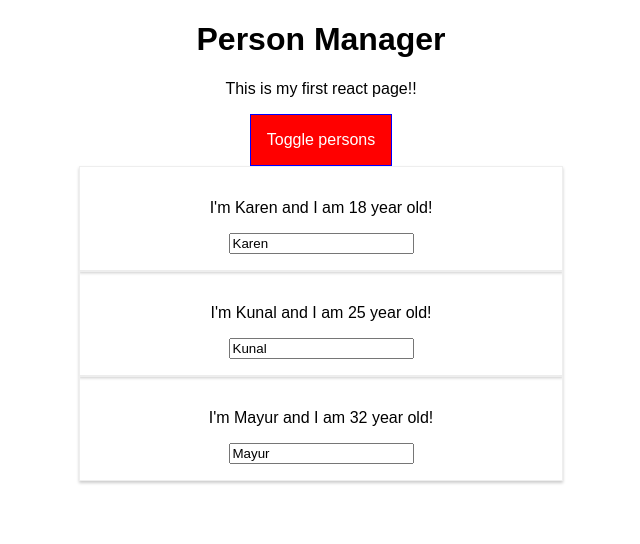
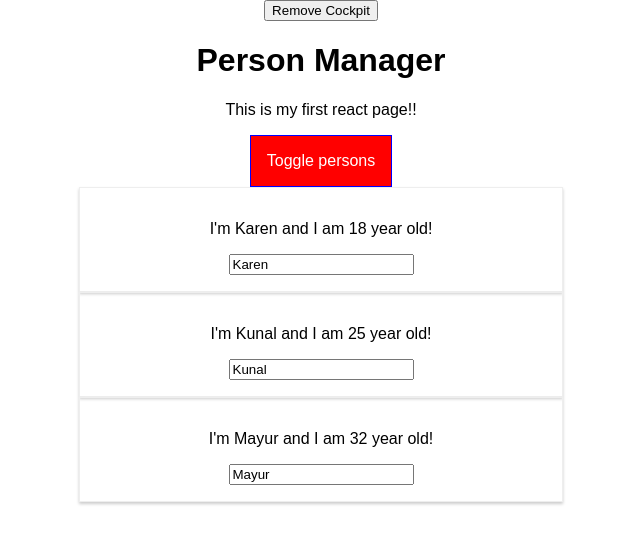
Before and after one commit to kunalkanere16/react-complete-guide, a React app: page / in a window 1280 px wide. Both pictures are taken after a click on the button "Toggle persons". Shown: the top 544 px of the page, without its empty margins (319-959 px from the left). Built offline with nearby package versions, Linux system fonts and the light colour scheme.

Commit message:
React Lifecycle Hook/Methods

```diff
--- a/src/components/Cockpit/Cockpit.js
+++ b/src/components/Cockpit/Cockpit.js
@@ -1,7 +1,29 @@
-import React from 'react';
+import React, {useEffect} from 'react';
 import classes from './Cockpit.css';
 
 const cockpit = ( props ) => {
+  //pass function to useEffect
+  useEffect(() => {
+    console.log('[Cockpit.js] useEffect');
+    // this is componentDidMount and componentDidUpdate in one effect
+    //eg: Http request
+    const timer = setTimeout(() =>{
+      alert('Saved data to cloud!');
+    }, 1000);
+    return () => {
+      clearTimeout(timer);
+      //this runs when component is destroyed as empty array is passed to useEffect
+      console.log('[Cockpit.js] cleanup work in useEffect')
+    };
+  }, []); // empty array for mount only, props.component_name for component update only
+
+  useEffect(() => {
+    console.log('[Cockpit.js] 2nd useEffect');
+    return () => {
+      // no last argument to useEffect will trigger cleanup on every update cycle
+      console.log('[Cockpit.js] cleanup work in 2nd useEffect');
+    };
+  });
 
   const classesAssigned = [];
   let btnClass = '';
@@ -9,10 +31,10 @@
       btnClass = classes.Red;
   }
 
-    if(props.persons.length<=2){
+  if(props.personsLength<=2){
     classesAssigned.push(classes.red);
   }
-    if(props.persons.length<=1){
+  if(props.personsLength<=1){
     classesAssigned.push(classes.bold);
   }
   return (
@@ -26,4 +48,4 @@
   );
 };
 
-export default cockpit;
+export default React.memo(cockpit);
--- a/src/components/Persons/Person/Person.js
+++ b/src/components/Persons/Person/Person.js
@@ -1,14 +1,17 @@
-import React from 'react';
+import React, {Component} from 'react';
 import classes from './Person.css'
-const person = (props) => {
-    console.log('[Person.js] rendering...');
-    return (
-    <div className={classes.Person} >
-        <p onClick={props.click}>I'm {props.name} and I am {props.age} year old!</p>
-        <p>{props.children}</p>
-        <input type='text' onChange={props.changed} value={props.name}/>
-    </div>
-    );
+class Person extends Component {
+    render(){
+        console.log('[Person.js] rendering...');
+
+        return (
+            <div className={classes.Person} >
+                <p onClick={this.props.click}>I'm {this.props.name} and I am {this.props.age} year old!</p>
+                <p>{this.props.children}</p>
+                <input type='text' onChange={this.props.changed} value={this.props.name}/>
+            </div>
+        );
+    }
 };
 
-export default person;
+export default Person;
--- a/src/components/Persons/Persons.js
+++ b/src/components/Persons/Persons.js
@@ -1,18 +1,58 @@
-import React from 'react'
+import React, {Component} from 'react'
 import Person from './Person/Person'
 
-const persons = (props) => {
+class Persons extends Component{
+    // static getDerivedStateFromProps(props, state){
+    //     console.log('[Persons.js] getDerivedStateFromProps');
+    //     return state;
+    // }
+
+    //deprecated
+    // componentWillReceiveProps(props){
+    //     console.log('[Persons.js] componentWillReceiveProps', props);
+    // }
+
+    shouldComponentUpdate(nextProps, nextState){
+        console.log('[Persons.js] shouldComponentUpdate');
+        //reference pointers are compared
+        if(nextProps.persons !== this.props.persons){
+            return true;
+        }else{
+            return false;
+        }
+    }
+
+    getSnapshotBeforeUpdate(prevProps, prevState){
+        console.log('[Persons.js] getSnapshotBeforeUpdate');
+        return {message: 'Snapshot!'};
+    }
+
+    //deprecated
+    // componentWillUpdate(){
+
+    // }
+    componentDidUpdate(prevProps, prevState, snapshot){
+        console.log('[Persons.js] componentDidUpdate');
+        console.log(snapshot);
+    }
+
+    componentWillUnmount(){
+        console.log('[Persons.js] componentWillUnmount')
+        //cleanup can be done here
+    }
+    render(){
         console.log('[Persons.js] rendering...');
-    return props.persons.map((person, index) => {
+        return this.props.persons.map((person, index) => {
             return (
             <Person
-            click={() => props.clicked(index)}
+                click={() => this.props.clicked(index)}
                 name={person.name}
                 age={person.age}
                 key={person.id}
-            changed={(event) => props.changed(event, person.id)}/>
+                changed={(event) => this.props.changed(event, person.id)}/>
             );
         });
+    }
 };
 
-export default persons;
+export default Persons;
--- a/src/containers/App.js
+++ b/src/containers/App.js
@@ -18,7 +18,8 @@
       {id:'3dr5f', name : 'Mayur', age : 32}
     ],
     profession: 'something',
-    showPersons: false
+    showPersons: false,
+    showCockpit: true
   }
 
   static getDerivedStateFromProps(props, state){
@@ -26,8 +27,23 @@
     return state;
   }
 
+  //will be removed in future
+  // componentWillMount(){
+  //   console.log('[App.js] componentWillMount');
+  // }
+
   componentDidMount(){
     console.log('[App.js] componentDidMount');
+  }
+
+  //important
+  shouldComponentUpdate(nextProps, nextState){
+    console.log('[App.js] shouldComponentUpdate');
+    return true;
+  }
+
+  componentDidUpdate(){
+    console.log('[App.js] componentDidUpdate')
   }
 
   nameChangedHandler = (event, id) => {
@@ -79,11 +95,16 @@
       //cannot use class as it is reserved word in JS
       // all below tags are JSX which are compiled into HTML
         <div className={classes.App}>
-          <Cockpit
+          <button onClick={()=>{this.setState({showCockpit:false})}}>
+            Remove Cockpit
+          </button>
+          {this.state.showCockpit?
+            <Cockpit
             title={this.props.appTitle}
             showPersons={this.state.showPersons}
-            persons={this.state.persons}
+            personsLength={this.state.persons.length}
             clicked={this.togglePersons}/>
+            :null}
           {persons}
         </div>
     );
```
Lines whose indentation alone changed are shown as unchanged.
